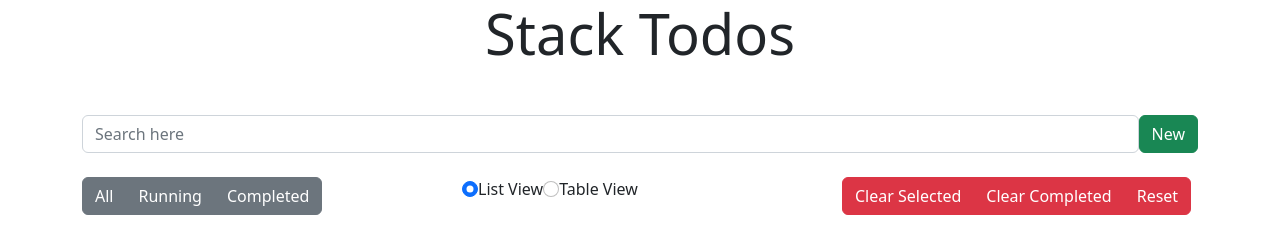
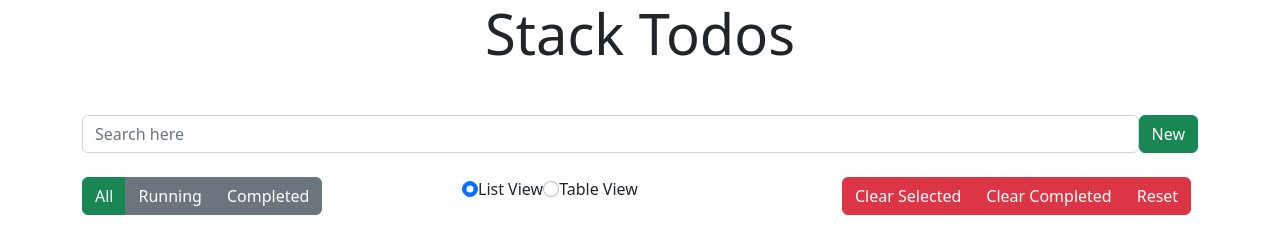
Before and after one commit to zahidcse98/todo-app, a React (Create React App) app: page / in a window 1280 px wide. Shown: the top 239 px of the page. Built offline with nearby package versions, Linux system fonts and the light colour scheme.

Commit message:
Implemented filter button colors

```diff
--- a/src/components/controllers/filterController.js
+++ b/src/components/controllers/filterController.js
@@ -2,18 +2,19 @@ import PropTypes from 'prop-types';
 import React from "react";
 import { Button, ButtonGroup } from 'reactstrap';
 
-const FilterController = ({handleFilter}) => {
+const FilterController = ({handleFilter, filterButtonIndicator}) => {
     return(
         <ButtonGroup>
-            <Button onClick={() => handleFilter('all')}>All</Button>
-            <Button onClick={() => handleFilter('running')}>Running</Button>
-            <Button onClick={() => handleFilter('completed')}>Completed</Button>
+            <Button color={filterButtonIndicator('all') ? 'success' : 'secondary'} onClick={() => handleFilter('all')}>All</Button>
+            <Button color={filterButtonIndicator('running') ? 'success' : 'secondary'} onClick={() => handleFilter('running')}>Running</Button>
+            <Button color={filterButtonIndicator('completed') ? 'success' : 'secondary'} onClick={() => handleFilter('completed')}>Completed</Button>
         </ButtonGroup>
     )
 }
 
 FilterController.protoTypes = {
-    handleFilter: PropTypes.func.isRequired
+    handleFilter: PropTypes.func.isRequired,
+    filterButtonIndicator: PropTypes.func.isRequired
 }
 
 
--- a/src/components/controllers/index.js
+++ b/src/components/controllers/index.js
@@ -6,7 +6,7 @@ import FilterController from './filterController';
 import SearchPanel from "./searchPanel";
 import ViewControl from './viewController';
 
-const Controller = ({term, handleSearch, toggleForm, handleFilter, view, changeView, clearSelected, clearCompleted, reset}) =>{
+const Controller = ({term, handleSearch, toggleForm, handleFilter, view, changeView, clearSelected, clearCompleted, reset, filterButtonIndicator}) =>{
     return(
         <div>
             <SearchPanel
@@ -16,7 +16,7 @@ const Controller = ({term, handleSearch, toggleForm, handleFilter, view, changeV
             />
             <Row className="my-4">
                 <Col md={{size: 4}}>
-                    <FilterController handleFilter={handleFilter} />
+                <FilterController handleFilter={handleFilter} filterButtonIndicator={filterButtonIndicator} />
                 </Col>
                 <Col md={{size: 4}}>
                     <ViewControl view={view} changeView={changeView} />
@@ -45,6 +45,7 @@ Controller.propTypes = {
     clearSelected: PropTypes.func.isRequired,
     clearCompleted: PropTypes.func.isRequired,
     reset: PropTypes.func.isRequired,
+    filterButtonIndicator: PropTypes.func.isRequired
 }
 
 export default Controller;
--- a/src/components/todos/index.js
+++ b/src/components/todos/index.js
@@ -102,6 +102,14 @@ class Todos extends React.Component {
     }
   }
 
+  filterButtonIndicator = (color) => {
+    if(this.state.filter === color) {
+      return true
+    } else {
+      return false
+    }
+  }
+
   performSearch = () => {
     return this.state.todos.filter((todo) =>
       todo.title.toLowerCase().includes(this.state.searchTerm.toLowerCase())
@@ -140,6 +148,7 @@ class Todos extends React.Component {
           clearSelected={this.clearSelected}
           clearCompleted={this.clearCompleted}
           reset={this.reset}
+          filterButtonIndicator={this.filterButtonIndicator}
         />
         <div>{this.getView()}</div>
         <div></div>
```
